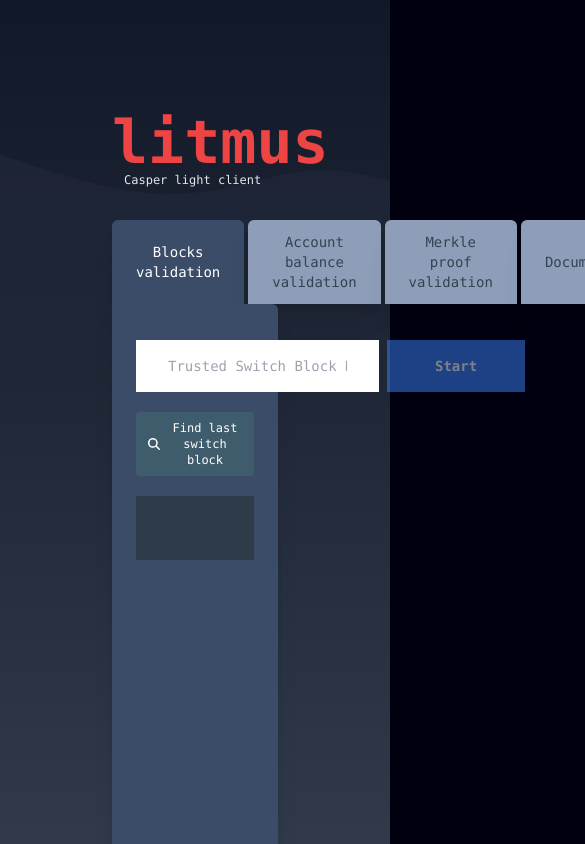
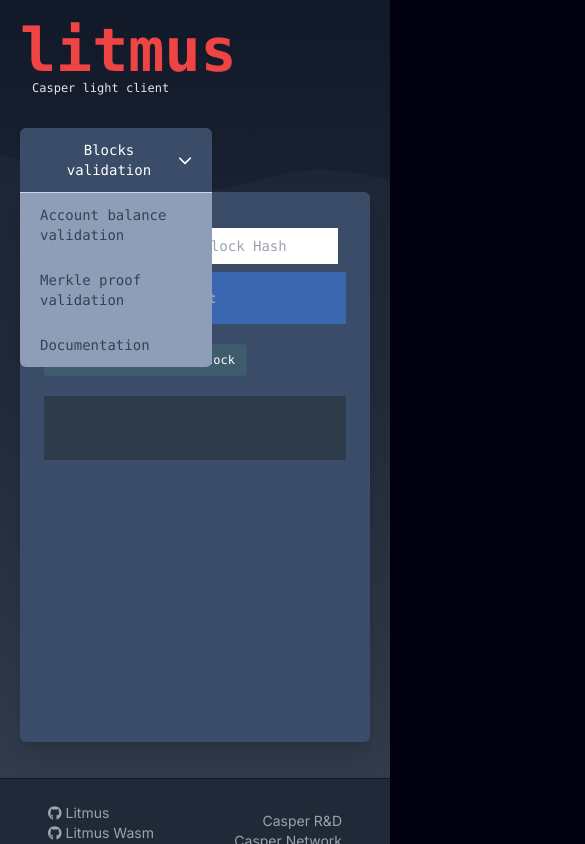
Before and after one commit to cspr-rad/litmus-front, a Next.js app: page / in a window 390 px wide. Both pictures are taken after a click on the button "Blocks validation". Shown: the top 844 px of the page, 585 px wide, since content can reach past the window. Built offline with nearby package versions, Linux system fonts and the light colour scheme.

Commit message:
Styling adjustments for mobile view

```diff
--- a/src/components/HashForm.tsx
+++ b/src/components/HashForm.tsx
@@ -1,4 +1,4 @@
-import React, {useEffect, useRef, useState} from 'react';
+import React, { useEffect, useRef, useState } from 'react';
 import styles from '@/components/styles/HashForm.module.scss';
 
 interface HashFormProps {
@@ -8,7 +8,7 @@
     onHashChange: (newHash: string) => void;
 }
 
-const HashForm: React.FC<HashFormProps> = ({trustedHash, clearMessage, disabled, onHashChange}) => {
+const HashForm: React.FC<HashFormProps> = ({ trustedHash, clearMessage, disabled, onHashChange }) => {
     const [hash, setHash] = useState(trustedHash || '');
     const [isValidHash, setIsValidHash] = useState(false);
     const inputRef = useRef<HTMLInputElement>(null);
@@ -57,7 +57,7 @@
     };
 
     return (
-        <form onSubmit={handleSubmit} className={styles.form}>
+        <form onSubmit={handleSubmit} className={`${styles.form} flex flex-col sm:flex-row`}>
             <input
                 ref={inputRef}
                 type="text"
@@ -66,10 +66,12 @@
                 disabled={disabled}
                 onChange={handleInputChange}
                 aria-label="Enter trusted block hash"
+                className="flex-1 mb-2 sm:mb-0"
             />
             <button
                 type="submit"
-                className={!isValidHash || disabled ? 'opacity-50 cursor-not-allowed' : 'hover:bg-blue-700'}
+                className={`bg-blue-500 text-white font-bold py-4 px-12 ${(!isValidHash || disabled) ?
+                    'opacity-50 cursor-not-allowed' : 'hover:bg-blue-700'}`}
                 disabled={!isValidHash || disabled}
             >
                 Start
--- a/src/components/Tabs.tsx
+++ b/src/components/Tabs.tsx
@@ -1,4 +1,6 @@
-import React from 'react';
+import React, { useState, useEffect, useRef } from 'react';
+import { FontAwesomeIcon } from '@fortawesome/react-fontawesome';
+import { faChevronDown } from '@fortawesome/free-solid-svg-icons';
 import styles from '@/components/styles/Tabs.module.scss';
 
 interface TabsProps {
@@ -6,33 +8,80 @@
     onTabChange: (tab: string) => void;
 }
 
-const Tabs: React.FC<TabsProps> = ({activeTab, onTabChange}) => (
+const Tabs: React.FC<TabsProps> = ({ activeTab, onTabChange }) => {
+    const [isOpen, setIsOpen] = useState(false);
+    const dropdownRef = useRef<HTMLDivElement>(null);
+
+    const handleToggle = () => {
+        setIsOpen(!isOpen);
+    };
+
+    const handleTabClick = (tab: string) => {
+        onTabChange(tab);
+        setIsOpen(false);
+    };
+
+    const handleClickOutside = (event: MouseEvent) => {
+        if (dropdownRef.current && !dropdownRef.current.contains(event.target as Node)) {
+            setIsOpen(false);
+        }
+    };
+
+    useEffect(() => {
+        document.addEventListener('mousedown', handleClickOutside);
+
+        return () => {
+            document.removeEventListener('mousedown', handleClickOutside);
+        };
+    }, []);
+
+    const tabList = [
+        { key: 'block', label: 'Blocks validation' },
+        { key: 'account', label: 'Account balance validation' },
+        { key: 'merkle', label: 'Merkle proof validation' },
+        { key: 'docs', label: 'Documentation' },
+    ];
+
+    const activeLabel = tabList.find(tab => tab.key === activeTab)?.label || '';
+
+    return (
         <div className={styles['tabs-container']}>
+            <div className="block md:hidden" ref={dropdownRef}>
                 <button
-            className={`${styles['tab-button']} ${activeTab === 'block' ? styles.active : ''}`}
-            onClick={() => onTabChange('block')}
+                    onClick={handleToggle}
+                    className={`${styles['dropdown-toggle']} ${styles['active']}`}
                 >
-            Blocks validation
+                    {activeLabel} <FontAwesomeIcon icon={faChevronDown} />
                 </button>
+                {isOpen && (
+                    <div className={styles['dropdown-menu']}>
+                        {tabList
+                            .filter(tab => tab.key !== activeTab)
+                            .map(tab => (
                                 <button
-            className={`${styles['tab-button']} ${activeTab === 'account' ? styles.active : ''}`}
-            onClick={() => onTabChange('account')}
+                                    key={tab.key}
+                                    className={styles['tab-button']}
+                                    onClick={() => handleTabClick(tab.key)}
                                 >
-            Account balance validation
+                                    {tab.label}
                                 </button>
+                            ))}
+                    </div>
+                )}
+            </div>
+            <div className="hidden md:flex">
+                {tabList.map(tab => (
                     <button
-            className={`${styles['tab-button']} ${activeTab === 'merkle' ? styles.active : ''}`}
-            onClick={() => onTabChange('merkle')}
+                        key={tab.key}
+                        className={`${styles['tab-button']} ${activeTab === tab.key ? styles.active : ''}`}
+                        onClick={() => onTabChange(tab.key)}
                     >
-            Merkle proof validation
+                        {tab.label}
                     </button>
-        <button
-            className={`${styles['tab-button']} ${activeTab === 'docs' ? styles.active : ''}`}
-            onClick={() => onTabChange('docs')}
-        >
-            Documentation
-        </button>
+                ))}
+            </div>
         </div>
     );
+};
 
 export default Tabs;
--- a/src/components/styles/Tabs.module.scss
+++ b/src/components/styles/Tabs.module.scss
@@ -1,11 +1,12 @@
 .tabs-container {
-    @apply flex;
+    @apply flex flex-col md:flex-row;
     justify-content: flex-start;
     width: 100%;
+    position: relative;
 }
 
 .tab-button {
-    @apply px-6 py-3 me-1 rounded-md rounded-b-none focus:outline-none shadow-xl;
+    @apply px-4 py-2 me-1 focus:outline-none w-48;
 
     &.active {
         @apply text-white bg-panel border-panel;
@@ -14,4 +15,28 @@
     &:not(.active) {
         @apply text-gray-700 border-transparent bg-tab-inactive;
     }
+
+    @apply rounded-t-md;
 }
+
+.dropdown-toggle {
+    @apply px-5 py-3 me-1 focus:outline-none bg-tab-inactive text-gray-700 flex items-center justify-between w-48;
+
+    &.active {
+        @apply text-white bg-panel rounded-t-md;
+    }
+}
+
+.dropdown-menu {
+    @apply flex flex-col mt-0 absolute z-10 w-48 border-t border-gray-300;
+
+    background: none;
+
+    & > button {
+        @apply text-left px-5 py-3 w-full border-b border-gray-300 rounded-none;
+
+        &:last-of-type {
+            @apply rounded-b-md border-b-0;
+        }
+    }
+}
--- a/src/pages/index.tsx
+++ b/src/pages/index.tsx
@@ -1,16 +1,17 @@
-import {Inter} from 'next/font/google';
+import { Inter } from 'next/font/google';
 import Worker from '@/components/Worker';
 import Footer from '@/components/Footer';
 
-const inter = Inter({subsets: ['latin']});
+const inter = Inter({ subsets: ['latin'] });
 
 export default function Home() {
     return (
         <div
-            className={`relative flex flex-col min-h-screen ${inter.className} bg-gradient-to-b from-gray-900
-                to-gray-700 text-white`}>
-            <div className="absolute top-[120px] left-0 w-full z-0 overflow-hidden"
-                 style={{height: 'calc(100% - 120px)'}}>
+            className={ `relative flex flex-col min-h-screen ${ inter.className } bg-gradient-to-b from-gray-900
+                to-gray-700 text-white` }>
+            <div
+                className="absolute top-[120px] left-0 w-full z-0 overflow-hidden"
+                style={ { height: 'calc(100% - 120px)' } }>
                 <svg xmlns="http://www.w3.org/2000/svg" viewBox="0 0 1440 1000" preserveAspectRatio="none">
                     <defs>
                         <linearGradient id="waveGradient" x1="0" x2="0" y1="0" y2="1">
@@ -18,13 +19,16 @@
                             <stop offset="100%" stopColor="#aaf" stopOpacity="0"/>
                         </linearGradient>
                     </defs>
-                    <path fill="url(#waveGradient)" d="M0,128L48,144C96,160,192,192,288,218.7C384,245,480,267,576,
-                        272C672,277,768,267,864,245.3C960,224,1056,192,1152,186.7C1248,181,1344,203,1392,213.3L1440,
-                        224L1440,1000L0,1000Z"></path>
+                    <path
+                        fill="url(#waveGradient)"
+                        d="M0,128L48,144C96,160,192,192,288,218.7C384,245,480,267,576,272C672,277,768,267,864,245.3C960,
+                        224,1056,192,1152,186.7C1248,181,1344,203,1392,213.3L1440,224L1440,1000L0,1000Z">
+                    </path>
                 </svg>
             </div>
 
-            <main className="relative z-10 flex-grow flex flex-col items-center justify-between p-24 pb-5">
+            <main className="relative z-10 flex-grow flex flex-col items-center justify-between p-1 sm:p-2 lg:p-12
+                xl:p-24 pb-5">
                 <div className="max-w-4xl w-full items-center justify-between font-mono text-sm lg:flex">
                     <Worker/>
                 </div>
```
Also changed, not shown: public/service-worker.js. Lines whose indentation alone changed are shown as unchanged.
